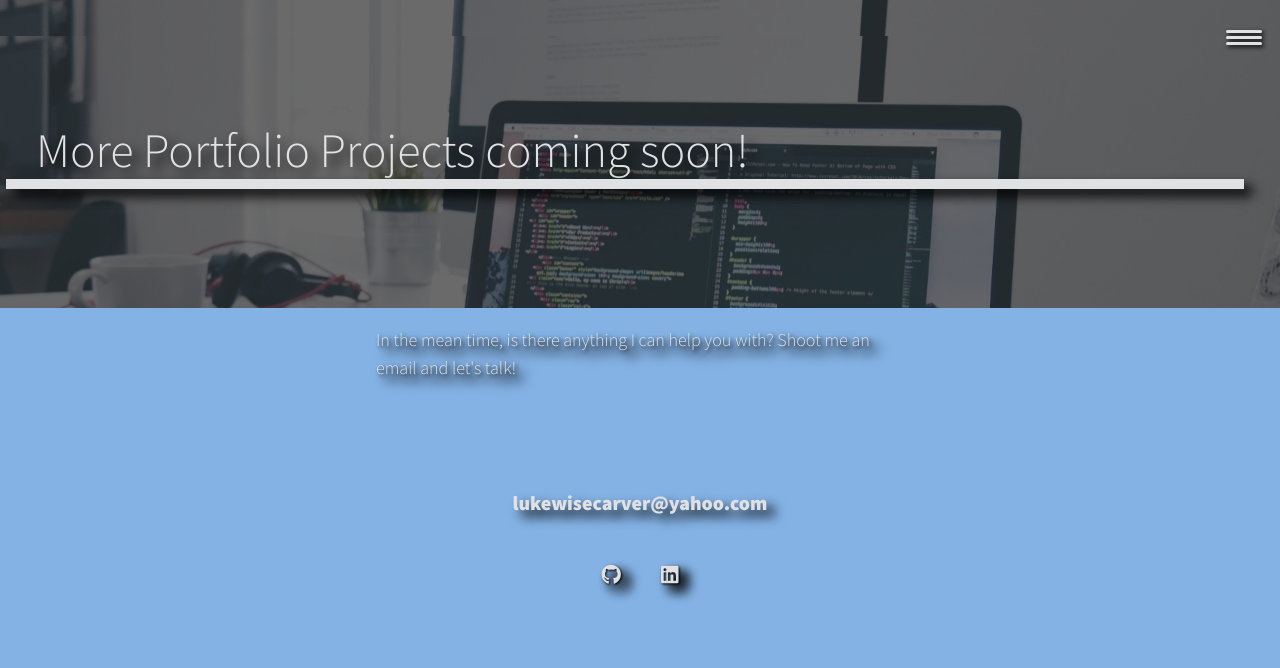
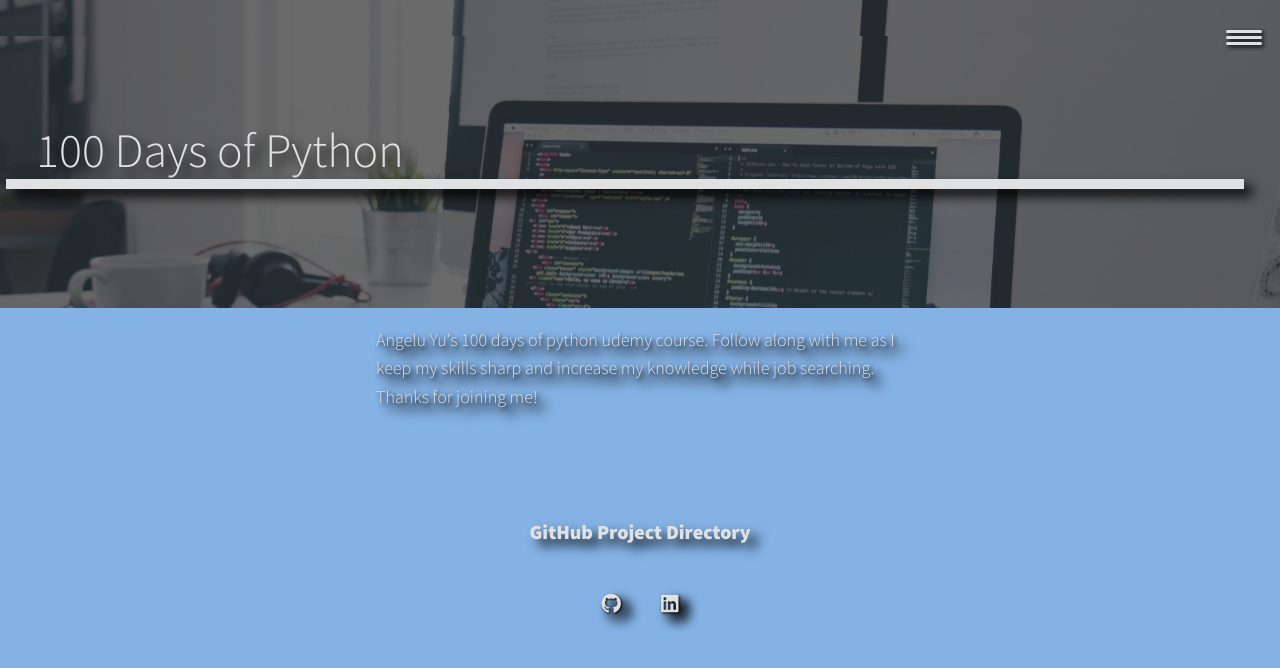
Before and after one commit to lukewisecarver77/Portfolio-Website, a plain HTML site: page Portfolio Final/portfolio-item-02.html in a window 1280 px wide. Drawn offline with nearby package versions, Linux system fonts and the light colour scheme.

Commit message:
Update portfolio-item-02.html

```diff
--- a/Portfolio Final/portfolio-item-02.html
+++ b/Portfolio Final/portfolio-item-02.html
@@ -43,14 +43,14 @@
 
         <section class="intro__portfolio-item">
             <h1 class="section__title section__title--intro">
-                More Portfolio Projects coming soon!
+                100 Days of Python
             </h1>
             <p class="section__subtitle section__subtitle--intro"></p>
         </section>
 
 
         <div class="portfolio-item-individual">
-            <p>In the mean time, is there anything I can help you with? Shoot me an email and let's talk!</p>
+            <p>Angelu Yu's 100 days of python udemy course. Follow along with me as I keep my skills sharp and increase my knowledge while job searching. Thanks for joining me!</p>
         </div>
 
 
@@ -58,17 +58,17 @@
 
 
     <footer class="footer">
-      <a href="mailto:lukewisecarver@yahoo.com?subject=Software Dev Questions" class="footer__link">lukewisecarver@yahoo.com</a>
+      <a href="https://github.com/lukewisecarver77/100-days-of-python" target="_blank" rel="noopener noreferrer" class="footer__link">GitHub Project Directory</a>
       <ul class="social-list">
 
         <li class='social-list__item'>
-          <a class="social-list__link" href="https://github.com/lukewisecarver77">
+          <a class="social-list__link" target="_blank" rel="noopener noreferrer" href="https://github.com/lukewisecarver77">
             <i class="fa-brands fa-github"></i>
           </a>
         </li>
 
         <li class='social-list__item'>
-          <a class="social-list__link" href="https://www.linkedin.com/in/luke-wisecarver-762792240/">
+          <a class="social-list__link" target="_blank" rel="noopener noreferrer" href="https://www.linkedin.com/in/luke-wisecarver-762792240/">
             <i class="fa-brands fa-linkedin"></i>
           </a>
         </li>
```
